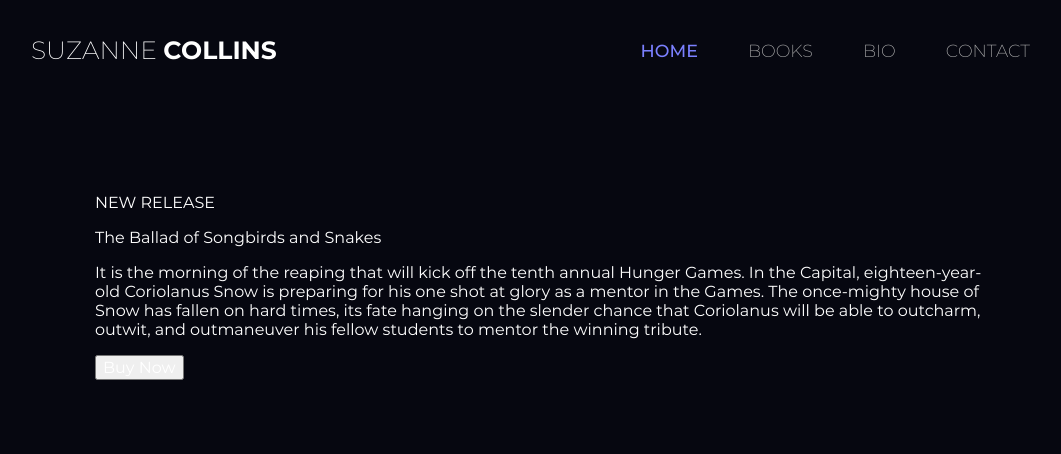
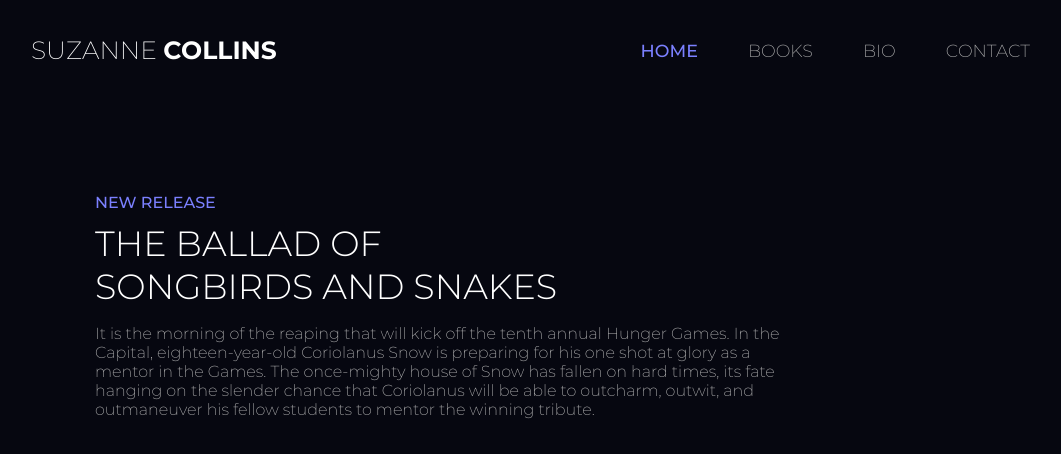
Before and after one commit to spliitzx/ait-task-10, an Angular app: page /home in a window 1280 px wide. Shown: the top 454 px of the page, without its empty margins (97-1158 px from the left). Built offline with nearby package versions, Linux system fonts and the light colour scheme.

Commit message:
Style homepage

```diff
--- a/src/app/components/home/home.component.html
+++ b/src/app/components/home/home.component.html
@@ -1,11 +1,10 @@
 <div class="container">
-  <p>NEW RELEASE</p>
-  <p>The Ballad of Songbirds and Snakes</p>
-  <p>It is the morning of the reaping that will kick off the tenth annual Hunger Games. In
+  <span>New Release</span>
+  <h2 class="home--header">The Ballad of Songbirds and Snakes</h2>
+  <p class="home--content">It is the morning of the reaping that will kick off the tenth annual Hunger Games. In
     the Capital, eighteen-year-old Coriolanus Snow is preparing for his one shot at glory
     as a mentor in the Games. The once-mighty house of Snow has fallen on hard times,
     its fate hanging on the slender chance that Coriolanus will be able to outcharm,
     outwit, and outmaneuver his fellow students to mentor the winning tribute.
     </p>
-  <button>Buy Now</button>
 </div>
--- a/src/assets/scss/components/_base.scss
+++ b/src/assets/scss/components/_base.scss
@@ -1 +1,2 @@
 @import 'core/base';
+@import 'home/home';
--- /dev/null
+++ b/src/assets/scss/components/home/_home.scss
@@ -0,0 +1,12 @@
+.home {
+    &--header {
+        width: 480px;
+        margin-top: 10px;
+    }
+
+    &--content {
+        color: $grey;
+        font-weight: 200;
+        width: 700px;
+    }
+}
--- a/src/assets/scss/elements/_typography.scss
+++ b/src/assets/scss/elements/_typography.scss
@@ -1,11 +1,15 @@
 h1 {
     font-size: 35px;
     margin: 0;
+    font-weight: 300;
+    text-transform: uppercase;
 }
 
 h2 {
     font-size: 35px;
     margin: 0;
+    font-weight: 300;
+    text-transform: uppercase;
 }
 
 h3 {
@@ -23,3 +27,9 @@
 strong {
     font-weight: 700;
 }
+
+span {
+    color: $primary;
+    text-transform: uppercase;
+    font-weight: 500;
+}
--- a/src/assets/scss/mixins/_app.scss
+++ b/src/assets/scss/mixins/_app.scss
@@ -1,6 +1,8 @@
 html, body {
     margin: 0;
     background-color: $fill;
+    // background-image: url('https://www.biography.com/.image/t_share/MTE5NDg0MDU1MzIzNTc1ODIz/suzanne-collins.jpg');
+    // background-size: cover;
     color: $white;
     font-family: 'Montserrat'
 }
```
